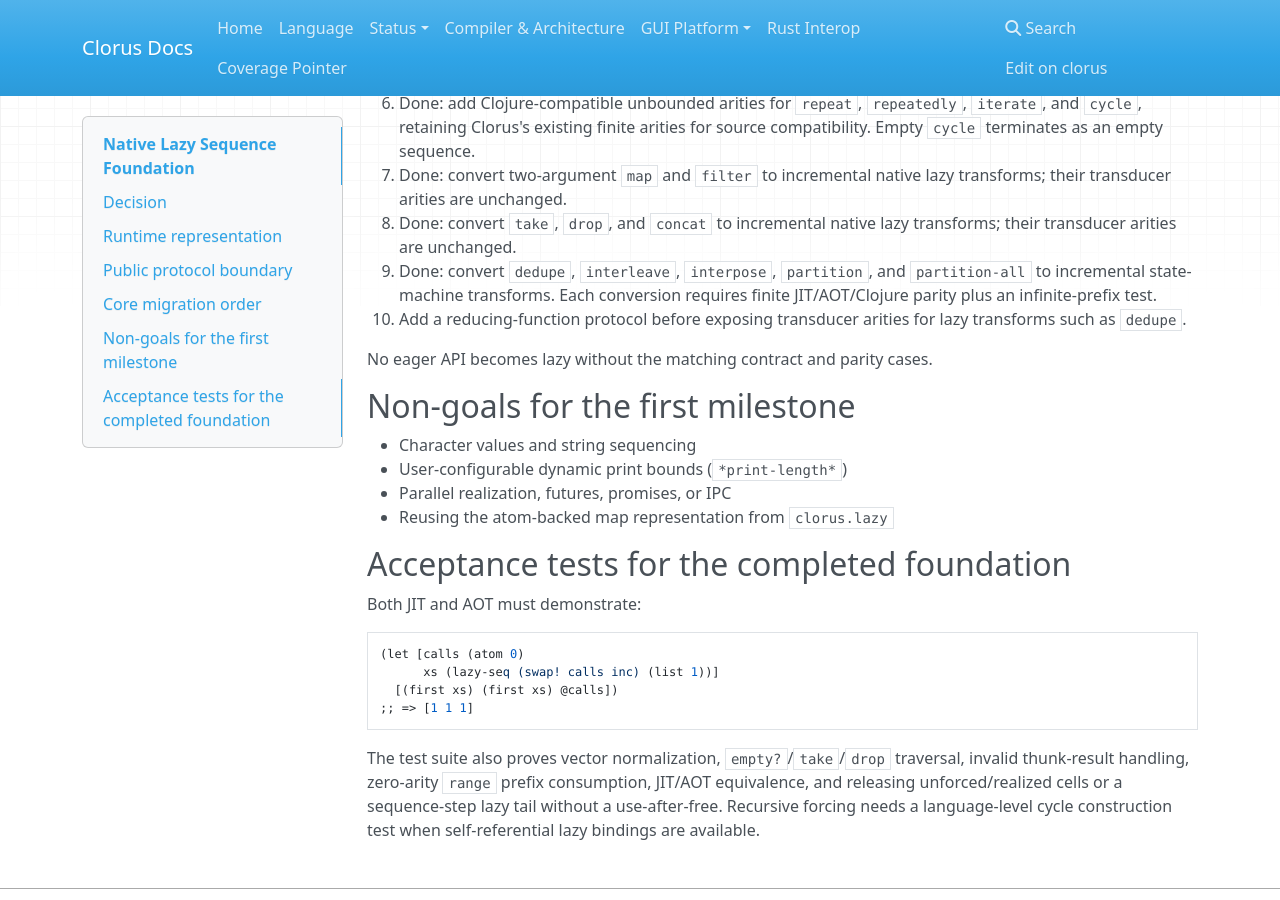
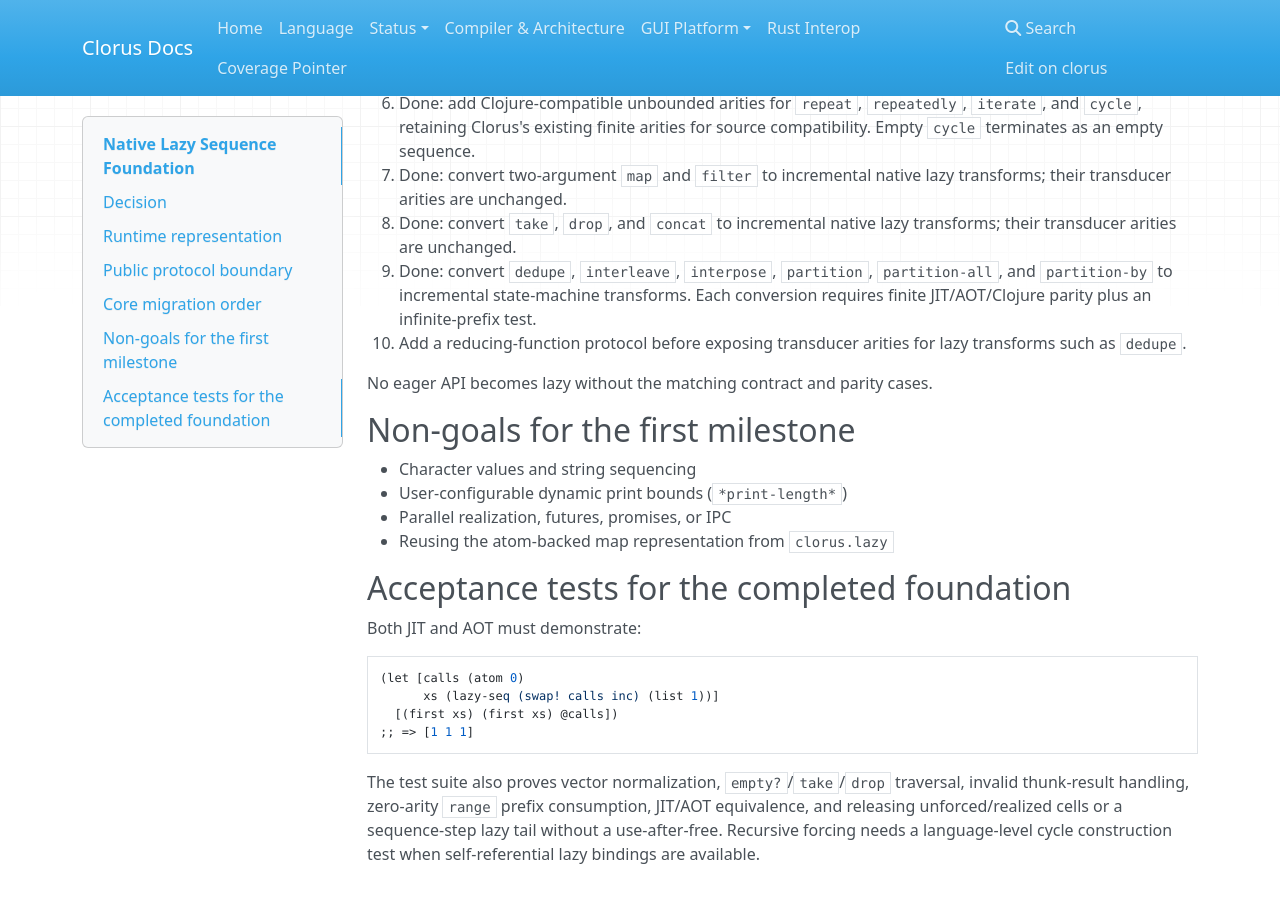
Before and after one commit to prabhugopal/clorus, an MkDocs documentation site: the page built from docs/design/LAZY_SEQUENCE_FOUNDATION.md, in a window 1280 px wide and 900 px high, scrolled down 1684 px. Built offline with MkDocs 1.6.1, drawn with Linux system fonts in a browser that asks for light colours; nearby versions of some CDN libraries.

Commit message:
feat: make core partition-by lazy

```diff
--- a/docs/design/LAZY_SEQUENCE_FOUNDATION.md
+++ b/docs/design/LAZY_SEQUENCE_FOUNDATION.md
@@ -85,7 +85,7 @@ continues to use `count` for finite counted collections.
    transforms; their transducer arities are unchanged.
 8. Done: convert `take`, `drop`, and `concat` to incremental native lazy transforms;
    their transducer arities are unchanged.
-9. Done: convert `dedupe`, `interleave`, `interpose`, `partition`, and `partition-all`
+9. Done: convert `dedupe`, `interleave`, `interpose`, `partition`, `partition-all`, and `partition-by`
    to incremental state-machine
    transforms. Each
    conversion requires
```
Also changed, not shown: 2 other files.
